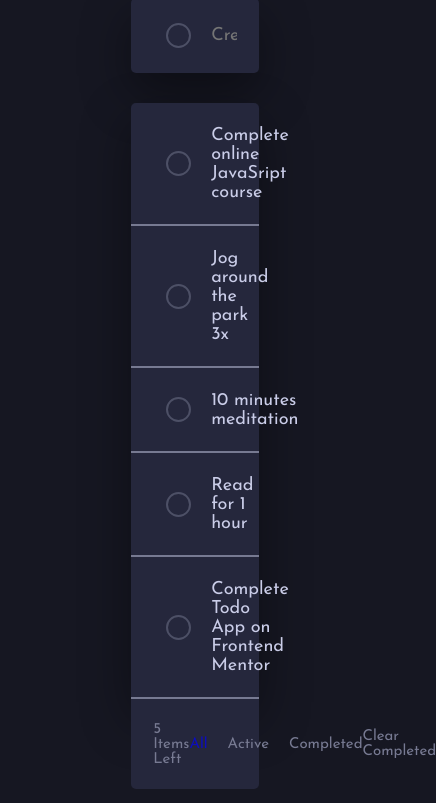
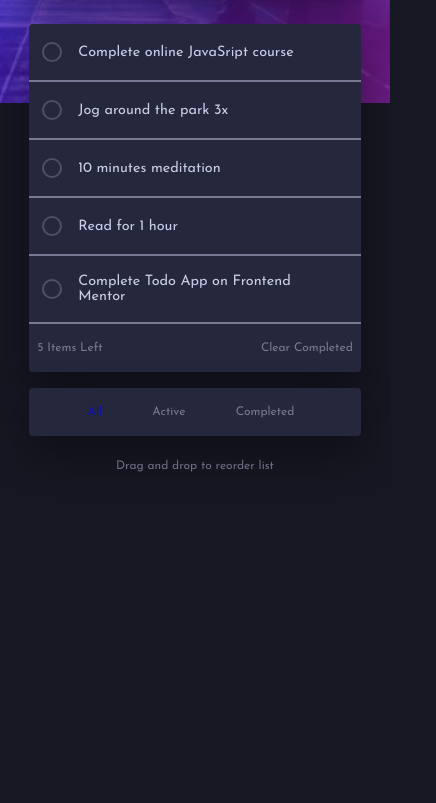
Before and after one commit to riyakushwaha/FrontendMentor-TodoChallenge, a website: page index.html in a window 390 px wide. Shown: the part 192-995 px from the top of the page, 436 px wide, since content can reach past the window. After the commit the page ends 844 px from the top, so only its background shows below. Drawn offline with Linux system fonts and the light colour scheme.

Commit message:
Mobile version completed

```diff
--- a/index.html
+++ b/index.html
@@ -22,9 +22,9 @@
             <label for="app__current-theme" class="app__theme">
                 <img src="images/icon-sun.svg" alt="" class="app__icon-sun">
             </label>
-            <!-- <img src="images/icon-sun.svg" alt="" class="app__icon-sun"> -->
           </div>
         </div>
+
 
         <div class="app__input-field field">
           <input type="checkbox" name="task" id="task--current" class="field__checkbox--input">
@@ -39,6 +39,7 @@
           <!-- </div> -->
         </div>
 
+        <main>
       <div class="list">
         <div class="field ">
           <input type="checkbox" name="task" id="task--1" class="field__checkbox--input">
@@ -121,6 +122,19 @@
         </div>
       </div>
 
+
+
+    </main>
+
+    <div class="field discrete">
+      <div class="items__tab">
+        <div class="items__tab--1 active">All</div>
+        <div class="items__tab--2">Active</div>
+        <div class="items__tab--3">Completed</div>
+      </div>
+    </div>
+
+
       <p class="app__text">
         Drag and drop to reorder list
       </p>
--- a/javascript/script.js
+++ b/javascript/script.js
@@ -1,3 +1,16 @@
-const mode-checkbox = document.querySelector(".app__current-theme");
+const mode_checkbox = document.querySelector("#app__current-theme");
+mode_checkbox.addEventListener("change", (event) =>{
+    if (event.currentTarget.checked) {
+        document.querySelector(".app__icon-sun").setAttribute("src", "images/icon-moon.svg")
+        document.documentElement.dataset.theme = "light";
+      } else {
+        document.querySelector(".app__icon-sun").setAttribute("src", "images/icon-sun.svg")
+        document.documentElement.dataset.theme = "dark";
+      }
+});
 
-mode-checkbox
+// Functionality of ToDo Application
+
+const all = [];
+const completed = [];
+const left = [];
--- a/sass/main.scss
+++ b/sass/main.scss
@@ -13,6 +13,15 @@
 // $color-light-Grayish-Blue: hsl(233, 11%, 84%);
 // $color-dark-Grayish-Blue: hsl(236, 9%, 61%);
 // $color-very-Dark-Grayish-Blue: hsl(235, 19%, 35%);
+
+// MEDIA Query
+@mixin respond($breakpoint){
+    @if $breakpoint == phone{
+        @media only screen and (max-width: 600px){
+            @content;
+        }
+    }
+}
 
 // UTILITY CLASSES
 .u-mb-large{
@@ -31,11 +40,14 @@
 html{
     box-sizing: border-box;
     font-size: 62.5%; // 1rem = 10px
+
+    @include respond(phone){font-size: 50%;}
 }
 
 html[data-theme="light"]{
     // VARIABLES - Light Theme
     --bg-image: url(../images/bg-desktop-light.jpg);
+    --bg-image-mobile: url(../images/bg-mobile-light.jpg);
     --field-color: hsl(0, 0%, 98%); // $color-very-Light-Gray;
 
     --bg-color: hsl(236, 33%, 92%); // $color-very-Light-Grayish-Blue;
@@ -49,6 +61,7 @@ html[data-theme="dark"]{
 
     // Variables: Dark Theme
     --bg-image: url(../images/bg-desktop-dark.jpg);
+    --bg-image-mobile: url(../images/bg-mobile-dark.jpg);
     --bg-color: hsl(235, 21%, 11%); //$color-dark-blue
 
     --field-color: hsl(235, 24%, 19%); // $color-desaturated-blue;
@@ -67,20 +80,29 @@ body{
 
 .header{
     width: 100vw;
-    height: 20vw;
+    height: 18vw;
     background-image: var(--bg-image);
     background-size: cover;
     position: absolute;
     top: 0;
     z-index: -10;
+
+    @include respond(phone){
+        background-image: var(--bg-image-mobile);
+        height: 35vh;
+    }
+
 }
 
 .container{
-    margin: 10rem auto;
-    background-color: transparent;
-    width: 33%;
-    position: relative;
-    z-index: 10;
+    margin: 8.5rem auto;
+    // background-color: transparent;
+    max-width: 33%;
+
+    @include respond(phone){
+        max-width: 300px;
+        min-width: 85%;
+    }
 }
 
 .app{
@@ -103,7 +125,7 @@ body{
     &__text{
         text-align: center;
         font-size: 1.5rem;
-        margin: 5rem auto;
+        margin: 3rem auto;
         color: var(--text-color-dark);
     }
 
@@ -120,6 +142,10 @@ body{
     padding: 2.25rem;
     position: relative;
     z-index: 12;
+
+    @include respond(phone){
+        padding: 2.25rem 1rem 2.25rem 0;
+    }
 
     &__checkbox--input{
         opacity: 0;
@@ -143,7 +169,7 @@ body{
     }
 
     &__icon{
-        display: block;
+        // display: none;
         opacity: 0;
     }
 
@@ -190,8 +216,13 @@ body{
     border-top-right-radius: .5rem;
 }
 
+
+
+main, .discrete{
+    box-shadow: 0 2rem 5rem rgba(0,0,0,.4);
+}
+
 .list{
-    box-shadow: 0 2rem 5rem rgba(0,0,0,.4);
 
     & > .field{
         border-bottom: 2px solid hsl(234, 11%, 52%);
@@ -199,24 +230,29 @@ body{
 }
 
 .items{
-    display: flex;
-    justify-content: space-between;
+    display: grid;
+    grid-template-columns: 1fr 2fr 1fr;
+    grid-column-gap: 2rem;
     border-bottom-left-radius: .5rem;
     border-bottom-right-radius: .5rem;
     font-size: 1.5rem;
     color: var(--text-color-dark);
 
+
+    @include respond(phone){
+        padding: 2.25rem 1rem;
+        grid-template-columns: 1fr 1fr;
+    }
+
     &__tab{
         display: flex;
         justify-content: space-evenly;
+        flex: 1;
+        padding: 0 1rem;
 
         & > *:hover{
             color: var(--hover-color);
             cursor: pointer;
-        }
-
-        &--2{
-            margin: 0 2rem;
         }
 
     }
@@ -225,6 +261,31 @@ body{
         color: var(--hover-color);
         cursor: pointer;
     }
+
+    &__delete{
+        @include respond(phone){
+            justify-self: end;
+        }
+    }
+
+}
+
+.items > .items__tab{
+    @include respond(phone){
+        display: none;
+    }
+}
+
+.discrete{
+    border-radius: .5rem;
+    margin-top: 2rem;
+    font-size: 1.5rem;
+    color: var(--text-color-dark);
+    display: none;
+
+    @include respond(phone){
+        display: block;
+    }
 }
 
 //Javascript helper
```
Also changed, not shown: css/style.css.
